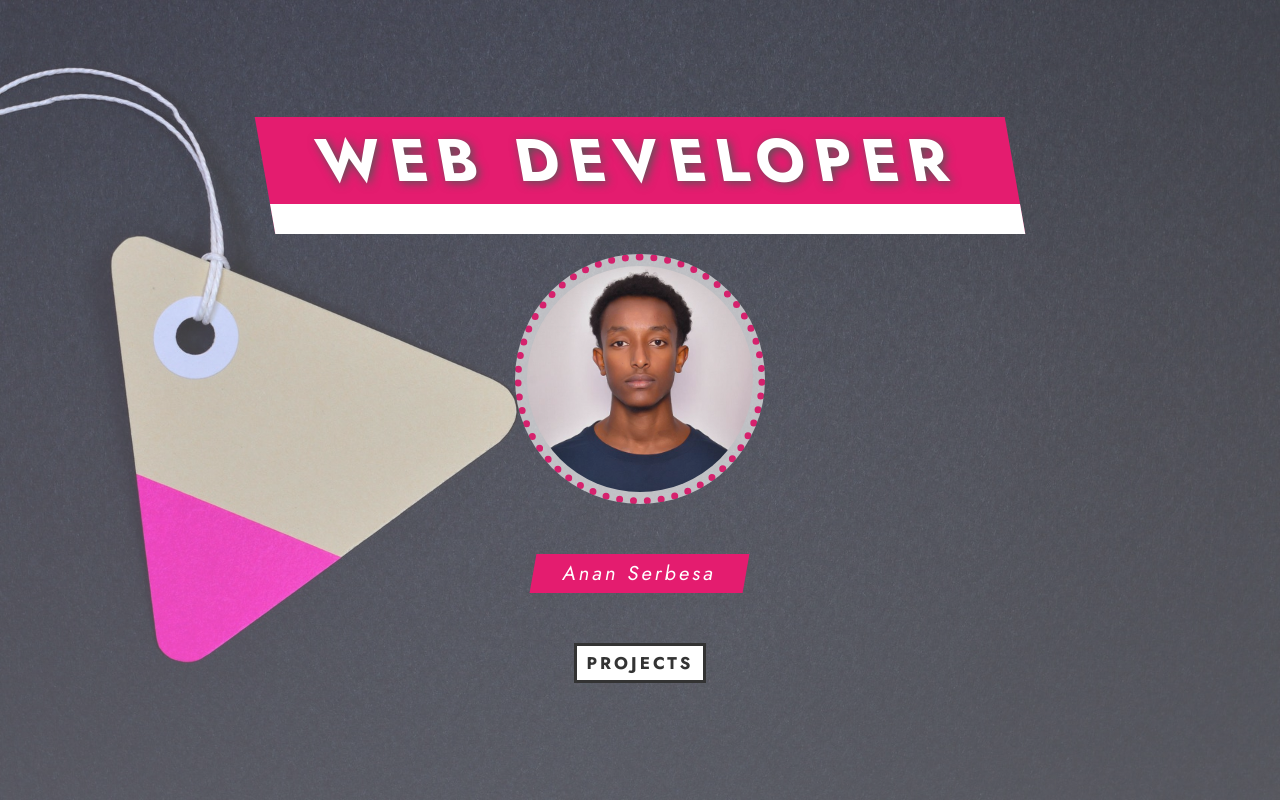
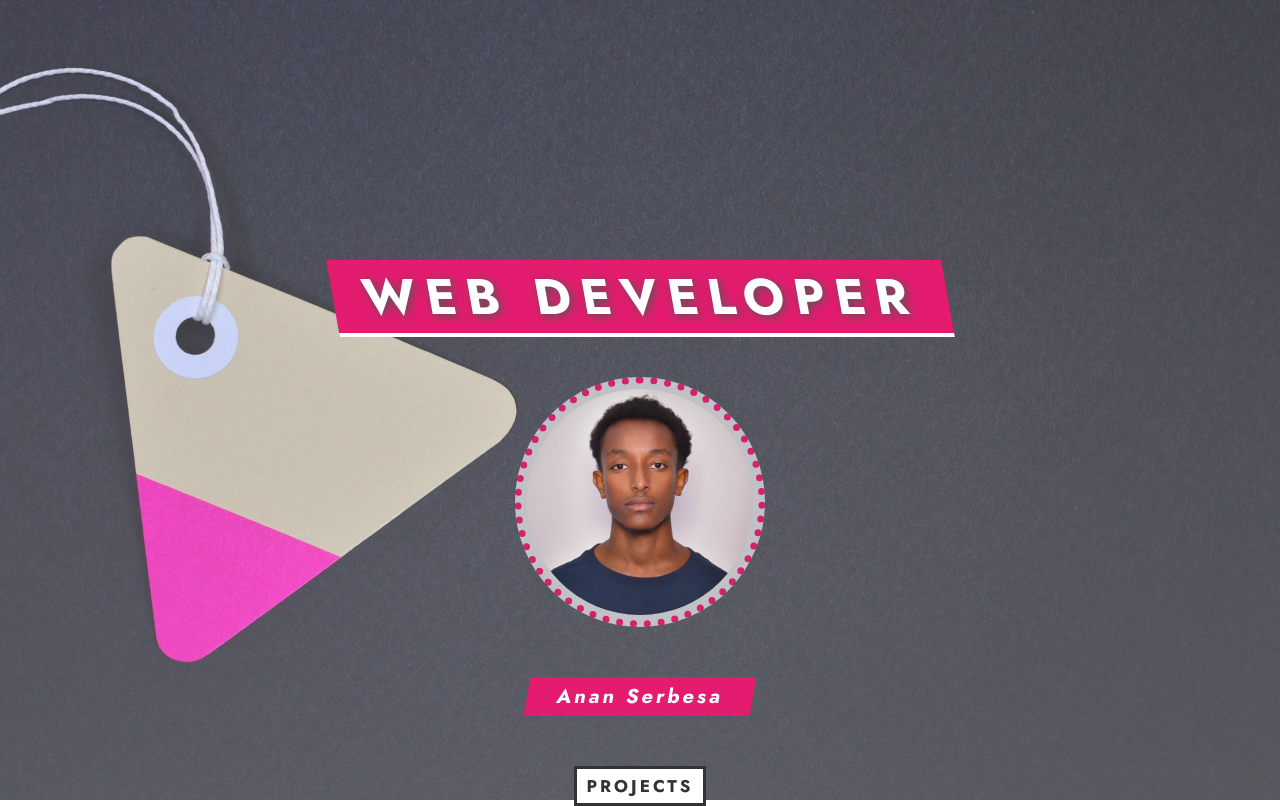
Before and after one commit to AnanSer/Portfolio, a React (Create React App) app: page / in a window 1280 px wide. Built offline with nearby package versions, Linux system fonts and the light colour scheme; a web font is replaced by a local one.

Commit message:
added socialIcon and socialIcon.module component

```diff
--- a/package.json
+++ b/package.json
@@ -3,6 +3,10 @@
   "version": "0.1.0",
   "private": true,
   "dependencies": {
+    "@fortawesome/free-brands-svg-icons": "^6.7.1",
+    "@fortawesome/free-regular-svg-icons": "^6.7.1",
+    "@fortawesome/free-solid-svg-icons": "^6.7.1",
+    "@fortawesome/react-fontawesome": "^0.2.2",
     "@testing-library/jest-dom": "^5.17.0",
     "@testing-library/react": "^13.4.0",
     "@testing-library/user-event": "^13.5.0",
--- /dev/null
+++ b/src/components/NavBar/NavBar.js
@@ -0,0 +1,9 @@
+import React from "react";
+
+import classes from "./navBar.module.css";
+const NavBar = () => {
+  // return (
+  // );
+};
+
+export default NavBar;
--- a/src/components/Wrapper.js
+++ b/src/components/Wrapper.js
@@ -1,10 +1,10 @@
 import { Fragment } from "react";
 import HomePage from "../pages/HomePage/HomePage";
-import navBar from "../pages/NavBar/navBar";
-
+// import NavBar from "./NavBar/NavBar";
 const Wrapper = () => {
   return (
     <Fragment>
+      {/* <NavBar /> */}
       <HomePage />
     </Fragment>
   );
--- a/src/pages/NavBar/navBar.js
+++ /dev/null
@@ -1,4 +0,0 @@
-import React from "react";
-const navBar = () => {};
-
-export default navBar;
--- a/src/pages/homePage/HomePage.js
+++ b/src/pages/homePage/HomePage.js
@@ -2,11 +2,14 @@ import images from "../../images/me.jpg";
 
 import classes from "./HomePage.module.css";
 
+import NavBar from "../../components/NavBar/NavBar.js";
+
 const HomePage = () => {
   return (
     <section className={classes.homepage}>
+      <br />
+      <NavBar />
       <h1 className={classes.heading}>web developer</h1>
-
       <img className={classes.image} src={images} alt="" />
       <h3 className={classes["person-name"]}>Anan Serbesa</h3>
       <a href="#" className={classes.btn}>
--- a/src/pages/homePage/HomePage.module.css
+++ b/src/pages/homePage/HomePage.module.css
@@ -16,18 +16,20 @@
 }
 
 .heading {
-  font-size: 6rem;
+  font-size: 5rem;
   font-weight: 700;
   color: #fff;
   background-color: #e41c6f;
   padding: 0 3rem;
-  margin-bottom: 2rem;
+  margin-bottom: 4rem;
+  margin-top: 25rem;
+
   text-transform: uppercase;
   letter-spacing: 1rem;
-  border-bottom: 3rem solid #fff;
+  border-bottom: 0.4rem solid #fff;
+  /* border-bottom-width: 0.8rem; */
   text-shadow: 0.2rem 0.2rem 1rem #555;
   transform: skew(10deg);
-  width: 75rem;
 }
 
 .image {
@@ -42,6 +44,7 @@
 }
 
 .person-name {
+  font-weight: 700;
   font-size: 2rem;
   color: #fff;
   background-color: #e41c6f;
```
Also changed, not shown: src/components/NavBar/navBar.module.css (added), src/components/SocialIcon/SocialIcon.js (added), src/components/SocialIcon/SocialIcon.module.css (added), 1 other file (tests, documents, lock files or other folders).
